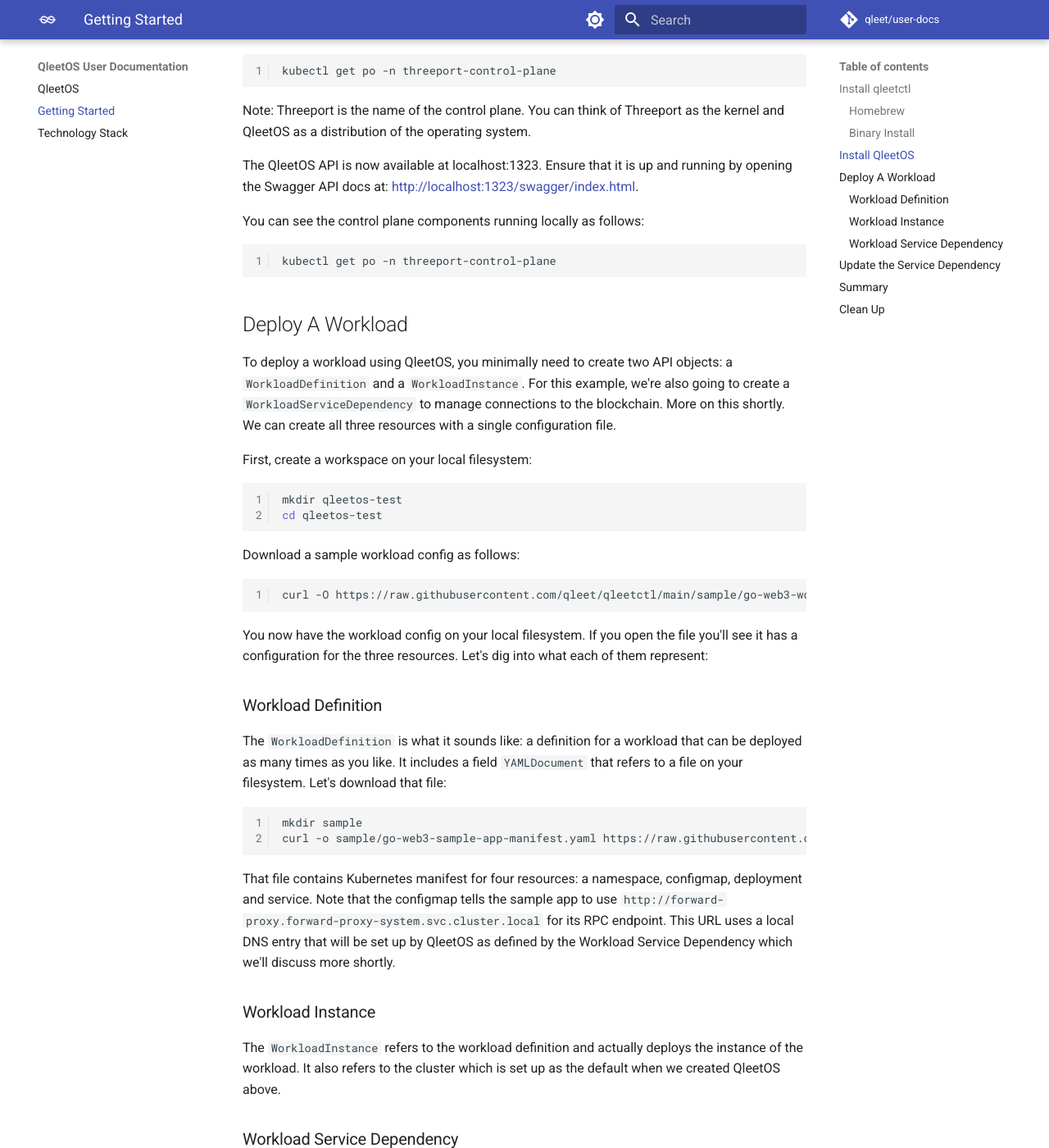
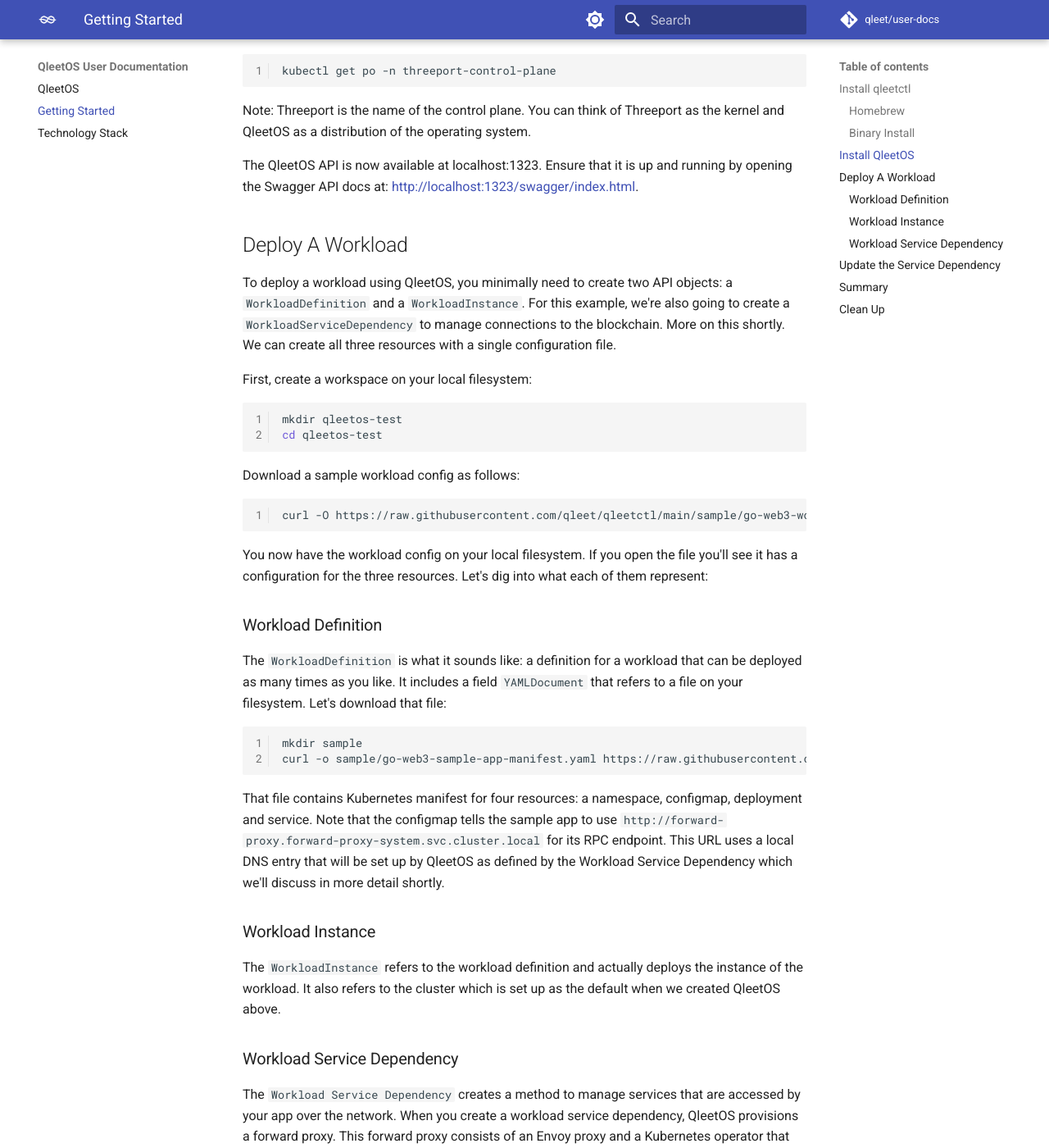
Before and after one commit to qleet/user-docs, an MkDocs documentation site: the page built from docs/getting-started.md, in a window 1280 px wide and 1400 px high, scrolled down 1347 px. Shown: the whole window at 82% size. Built offline with MkDocs 1.6.1 and Material for MkDocs 9.7.7, drawn with Linux system fonts in a browser that asks for light colours; comment, search, counter and statistics services are not loaded.

Commit message:
fix: remove repeated clause, command
Signed-off-by: Rich Lander <lander2k2@protonmail.com>

````diff
--- a/docs/getting-started.md
+++ b/docs/getting-started.md
@@ -70,12 +70,6 @@
 running by opening the Swagger API docs at:
 [http://localhost:1323/swagger/index.html](http://localhost:1323/swagger/index.html).
 
-You can see the control plane components running locally as follows:
-
-```bash
-kubectl get po -n threeport-control-plane
-```
-
 ## Deploy A Workload
 
 To deploy a workload using QleetOS, you minimally need to create two API objects:
@@ -117,7 +111,8 @@
 configmap, deployment and service.  Note that the configmap tells the sample app
 to use `http://forward-proxy.forward-proxy-system.svc.cluster.local` for its
 RPC endpoint.  This URL uses a local DNS entry that will be set up by QleetOS as
-defined by the Workload Service Dependency which we'll discuss more shortly.
+defined by the Workload Service Dependency which we'll discuss in more detail
+shortly.
 
 ### Workload Instance
 The `WorkloadInstance` refers to the workload definition and actually deploys
````
